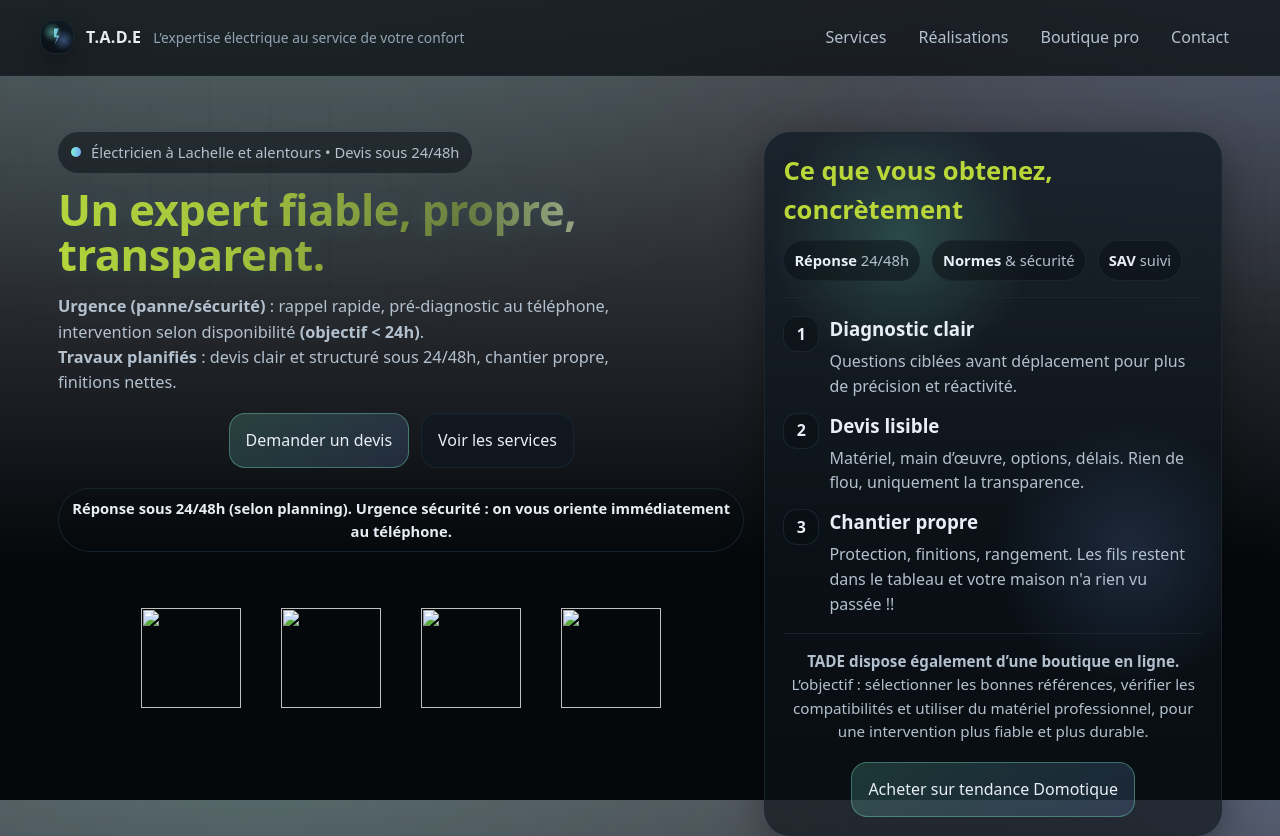
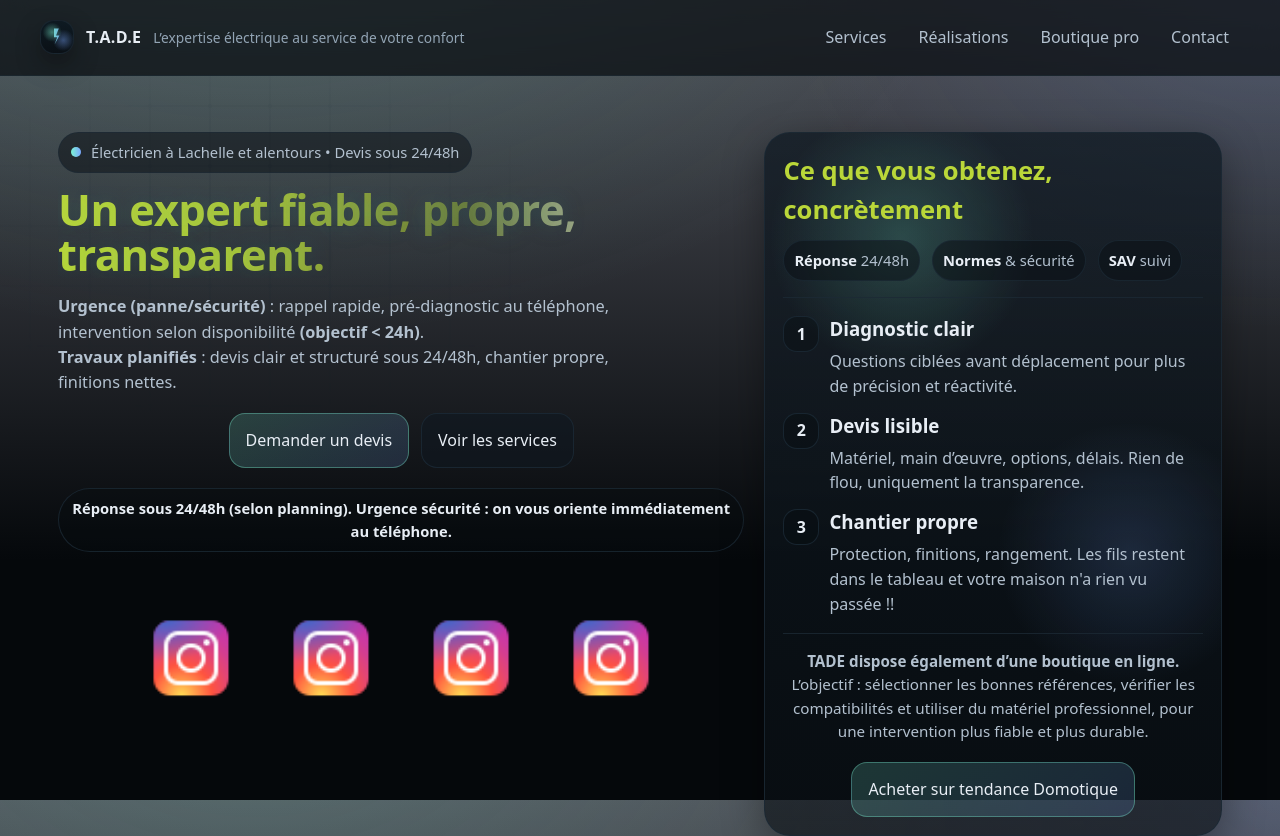
Before and after one commit to luther60/tade, a plain HTML site: page index.html in a window 1280 px wide. Shown: the top 836 px of the page. Drawn offline with Linux system fonts and the light colour scheme; the site is published under a folder, as on GitHub Pages, so addresses that start at the root find nothing.

Commit message:
fixed path

```diff
--- a/index.html
+++ b/index.html
@@ -64,10 +64,10 @@
       <div class="badges">
         <span class="badge-certif">
           <ul>
-            <li class="certif_icons"><img src="/assets/img/icons8-logo-instagram-48.png" alt="" width="100px" height="100px"/></li>
-            <li class="certif_icons"><img src="/assets/img/icons8-logo-instagram-48.png" alt="" width="100px" height="100px"/></li>
-            <li class="certif_icons"><img src="/assets/img/icons8-logo-instagram-48.png" alt="" width="100px" height="100px"/></li>
-            <li class="certif_icons"><img src="/assets/img/icons8-logo-instagram-48.png" alt="" width="100px" height="100px"/></li>
+            <li class="certif_icons"><img src="./assets/img/icons8-logo-instagram-48.png" alt="" width="100px" height="100px"/></li>
+            <li class="certif_icons"><img src="./assets/img/icons8-logo-instagram-48.png" alt="" width="100px" height="100px"/></li>
+            <li class="certif_icons"><img src="./assets/img/icons8-logo-instagram-48.png" alt="" width="100px" height="100px"/></li>
+            <li class="certif_icons"><img src="./assets/img/icons8-logo-instagram-48.png" alt="" width="100px" height="100px"/></li>
           </ul>
         </span>
       </div>
```
